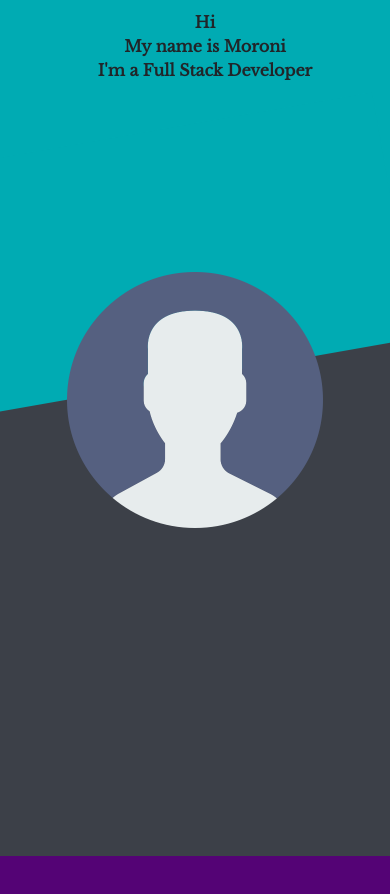
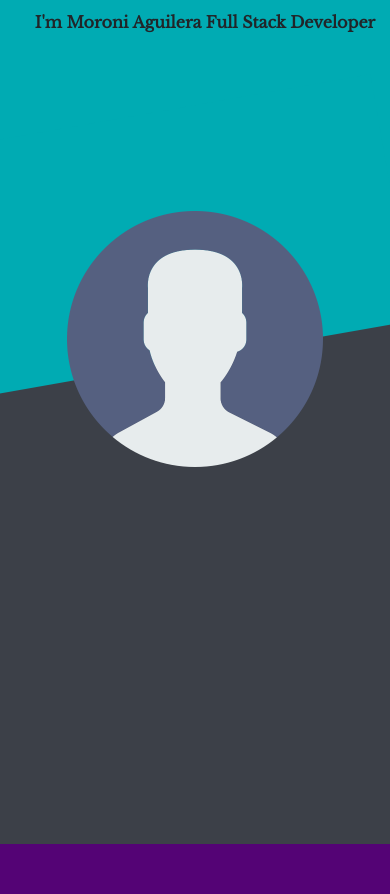
Before and after one commit to MoroniAg/moroniag.github.io, an Angular app: page / in a window 390 px wide. Shown: the top 894 px of the page. Built offline with nearby package versions, Linux system fonts and the light colour scheme; a web font is replaced by a local one.

Commit message:
#13 - update content of home page

```diff
--- a/src/app/components/content/content.component.html
+++ b/src/app/components/content/content.component.html
@@ -1,10 +1,7 @@
-<div *ngIf="content.name == 'description'" class="h-100">
-
-    <div class="i" *ngFor="let tittle of content.tittles">
-        <span class="d-block" *ngFor="let value of tittle.values"> {{value.value}} </span>
-    </div>
-
+<!-- home page -->
+<div *ngIf="content.name == 'description'" class="h-100 ">
+    <span class="first_line"> {{findValue(content.tittles, "personal_information","first_line").value}}</span>
+    <span class="second_line"> {{findValue(content.tittles, "personal_information","second_line").value}}</span>
 </div>
-
-
-<img class="photo_profile" *ngIf="content.name == 'photo_profile'" src="{{content.url_img}}" alt="photo_profile" >
+<img class="photo_profile" *ngIf="content.name == 'photo_profile'" src="{{content.url_img}}" alt="photo_profile">
+<!-- end home page -->
--- a/src/app/components/content/content.component.ts
+++ b/src/app/components/content/content.component.ts
@@ -1,5 +1,7 @@
 import { Component, Input, OnInit } from '@angular/core';
 import { ListContent } from 'src/app/models/ListContent';
+import { Tittle } from 'src/app/models/Tittle';
+import { Value } from 'src/app/models/Values';
 
 @Component({
   selector: 'app-content',
@@ -16,4 +18,20 @@ export class ContentComponent implements OnInit {
   ngOnInit(): void {
   }
 
+
+  findValue(tittles: Tittle[], nameTittle: string, nameValue: string): Value {
+
+    let listContent = tittles.find(value => value.name == nameTittle)
+    if (listContent == null) {
+      return new Value
+    }
+
+    let value = listContent.values.find(value => value.name == nameValue)
+    if (value == null){
+      return new Value
+    }
+
+    return value
+  }
+
 }
--- a/src/app/components/page/page.component.css
+++ b/src/app/components/page/page.component.css
@@ -1,8 +1,11 @@
+.second_background {
+  --height_second_backgorund: 70vh;
+}
+
 .photo_profile {
-  position: relative;
-  top: 30px;
+  position: absolute;
+  top: 20%;
   z-index: 10;
-  /* height: auto; */
 }
 
 .description {
@@ -21,25 +24,33 @@
   height: 250px;
   width: 120%;
   display: block;
-  transform: rotate(-10deg) translate(-30px, -140px);
+  transform: rotate(-10deg) translate(-30px, -150px);
   z-index: 0;
-
+}
+@media (min-width: 1400px) {
+  .second_background {
+    background-color: #3C4048;
+    position: absolute;
+    height: var(--height_second_backgorund);
+    bottom: 0%;
+    z-index: 0;
+  }
 }
 @media (max-width: 1400px) {
   .second_background {
     background-color: #3C4048;
-    position: relative;
-    height: 80.5vh;
-    bottom: 73%;
+    position: absolute;
+    height: var(--height_second_backgorund);
+    bottom: 0%;
     z-index: 0;
   }
 }
 @media (max-width: 1200px) {
   .second_background {
     background-color: #3C4048;
-    position: relative;
-    height: 70.5vh;
-    bottom: 24%;
+    position: sticky;
+    height: var(--height_second_backgorund);
+    bottom: 0%;
     z-index: 0;
   }
 }
@@ -48,9 +59,9 @@
 
   .second_background {
     background-color: #3C4048;
-    position: relative;
-    height: 70.5vh;
-    bottom: 24%;
+    position: sticky;
+    height: var(--height_second_backgorund);
+    bottom: 0%;
     z-index: 0;
   }
 
@@ -60,15 +71,15 @@
 
   .second_background {
     background-color: #3C4048;
-    position: relative;
-    height: 70.5vh;
-    bottom: 20%;
+    position: sticky;
+    height: var(--height_second_backgorund);
+    bottom: 0%;
     z-index: 0;
   }
 
   .photo_profile {
-    position: relative;
-    top: 200px;
+    position: absolute;
+    top: 25%;
     z-index: 10;
     /* height: auto; */
   }
@@ -78,9 +89,9 @@
 
   .second_background {
     background-color: #3C4048;
-    position: relative;
-    height: 70.5vh;
-    bottom: 8%;
+    position: sticky;
+    height: var(--height_second_backgorund);
+    bottom: 0%;
     z-index: 0;
   }
 
--- a/src/app/components/page/page.component.ts
+++ b/src/app/components/page/page.component.ts
@@ -18,7 +18,7 @@ export class PageComponent implements OnInit {
   ngOnInit(): void {
   }
 
-  findContent(content: Content, name: string) {
+  findContent(content: Content, name: string): ListContent {
 
     let listContent = content.list_content.find((value) => value.name == name)
     if (listContent == null) {
--- a/src/assets/info.json
+++ b/src/assets/info.json
@@ -15,15 +15,11 @@
                             "values": [
                                 {
                                     "name": "first_line",
-                                    "value": "Hi"
+                                    "value": "I'm Moroni Aguilera"
                                 },
                                 {
                                     "name": "second_line",
-                                    "value": "My name is Moroni"
-                                },
-                                {
-                                    "name": "third_line",
-                                    "value": "I'm a Full Stack Developer"
+                                    "value": "Full Stack Developer"
                                 }
                             ]
                         }
```
